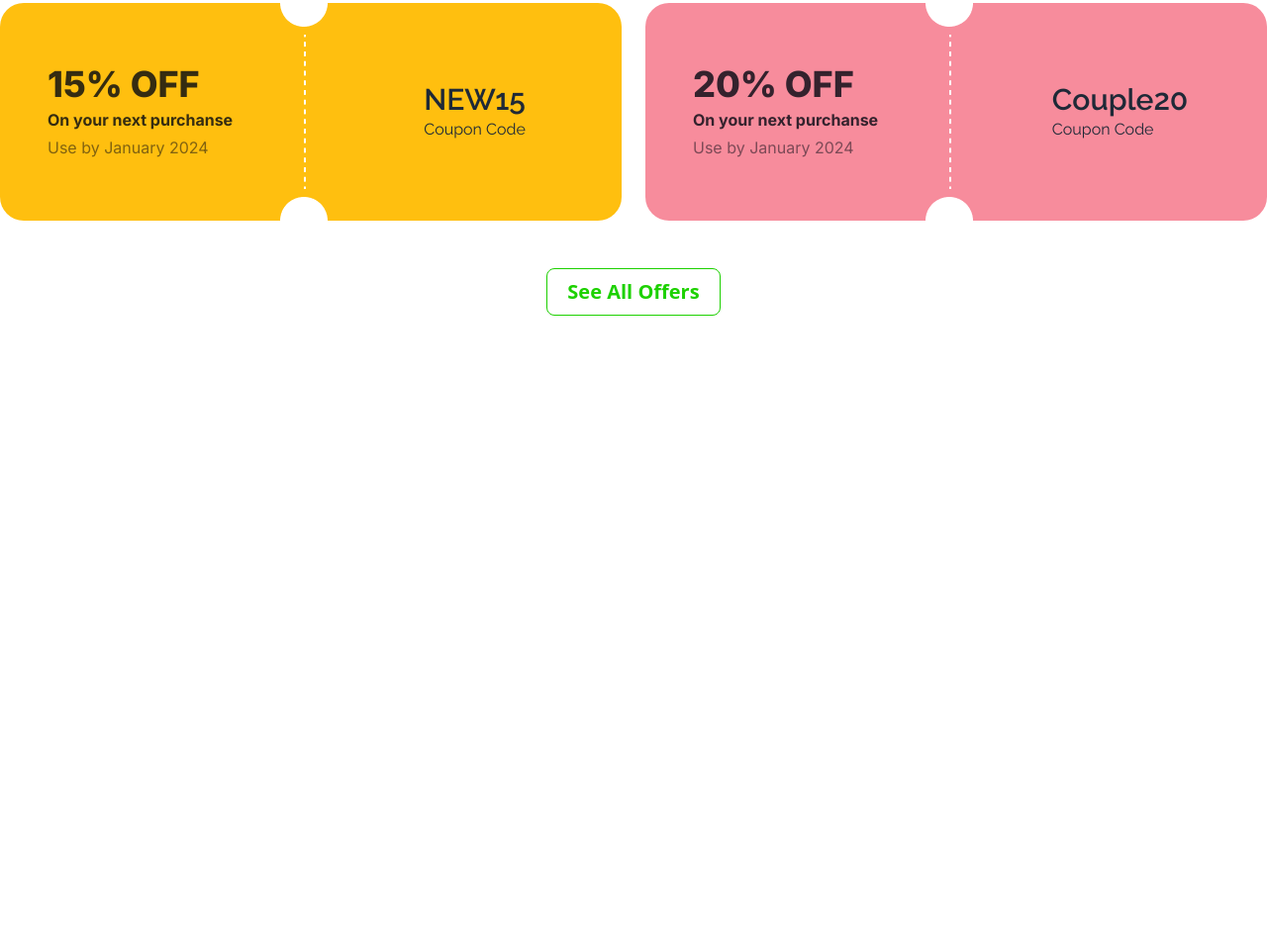
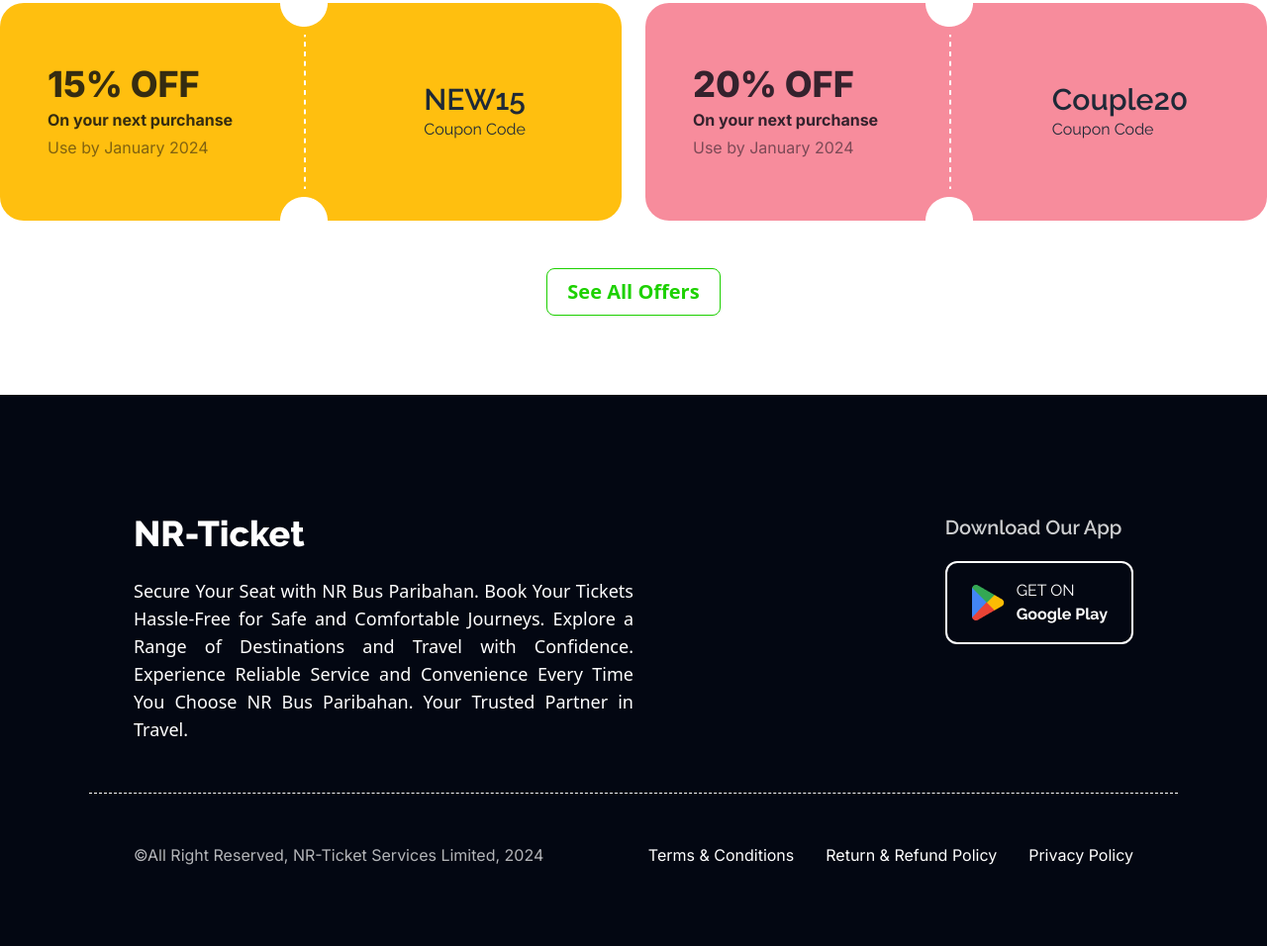
Before and after one commit to mdNaeemUddin/assignment-five, a plain HTML site: page index.html in a window 1280 px wide. Shown: the part 1167-2123 px from the top of the page at 99% size. Before the commit the page ends 1486 px from the top, so only its background shows below. Drawn offline with nearby package versions, Linux system fonts and the light colour scheme.

Commit message:
footer section done

```diff
--- a/index.html
+++ b/index.html
@@ -118,7 +118,7 @@
                 </h1>
                 <section>
                     <section class="flex justify-between gap-6">
-                        <div class="flex items-center bg-[#FFBF0F] w-2/4 h-[220px] rounded-[24px]" >
+                        <div class="flex items-center bg-[#FFBF0F] w-2/4 h-[220px] rounded-[24px]">
                             <div class="inter-font p-12 space-y-1 text-start">
                                 <h3 class="text-4xl font-md text-[#030712CC] font-extrabold">
                                     15% OFF
@@ -142,7 +142,7 @@
                                 </p>
                             </div>
                         </div>
-                        <div class="flex items-center bg-[#F78C9C] w-2/4 h-[220px] rounded-[24px]" >
+                        <div class="flex items-center bg-[#F78C9C] w-2/4 h-[220px] rounded-[24px]">
                             <div class="inter-font p-12 space-y-1 text-start">
                                 <h3 class="text-4xl font-md text-[#030712CC] font-extrabold">
                                     20% OFF
@@ -175,8 +175,56 @@
         </section>
 
     </main>
-    <footer>
-
+    <footer class="container-fluid bg-[#030712]  mt-[80px] text-[#FFFFFF]">
+        <section>
+            <div class="flex justify-between px-[135px] pt-[120px] pb-[50px] ">
+                <div class="w-2/4 space-y-6">
+                    <h2 class="raleway-font text-4xl font-extrabold text-[#FFFFFF] ">
+                        NR-Ticket
+                    </h2>
+                    <p class="text-lg font-normal text-justify">
+                        Secure Your Seat with NR Bus Paribahan. Book Your Tickets Hassle-Free for Safe and Comfortable
+                        Journeys. Explore a Range of Destinations and Travel with Confidence. Experience Reliable
+                        Service and Convenience Every Time You Choose NR Bus Paribahan. Your Trusted Partner in Travel.
+                    </p>
+                </div>
+                <div class="space-y-5">
+                    <h3 class="raleway-font text-xl font-semibold text-[#FFFFFFCC]">
+                        Download Our App
+                    </h3>
+                    <a class="block" href="#">
+                        <div class="flex items-center space-x-3 border-2 border-white rounded-[12px] px-6 py-4">
+                            <img src="images/playstore.png" alt="google play store icon image">
+                            <div class="flex flex-col raleway-font">
+                                <p class="font-normal">GET ON
+                                </p>
+                                <h3 class=" font-bold">
+                                    Google Play
+                                </h3>
+                            </div>
+                        </div>
+                    </a>
+                </div>
+            </div>
+            <div class="w-[1100px] border-b-[1.5px] border-b-white border-dashed mx-auto">
+            </div>
+        </section>
+        <section class="flex justify-between px-[135px] pt-[50px] pb-[80px] inter-font">
+            <div>
+                <p>
+                    <a href="#" class="text-[#FFFFFFB3]">
+                        &copy;All Right Reserved, NR-Ticket Services Limited, 2024
+                    </a>
+                </p>
+            </div>
+            <div>
+                <ul class="flex space-x-8 ">
+                    <li><a href="#">Terms & Conditions</a></li>
+                    <li><a href="#">Return & Refund Policy</a></li>
+                    <li><a href="#">Privacy Policy</a></li>
+                </ul>
+            </div>
+        </section>
     </footer>
 
     <script src="script.js"></script>
```
